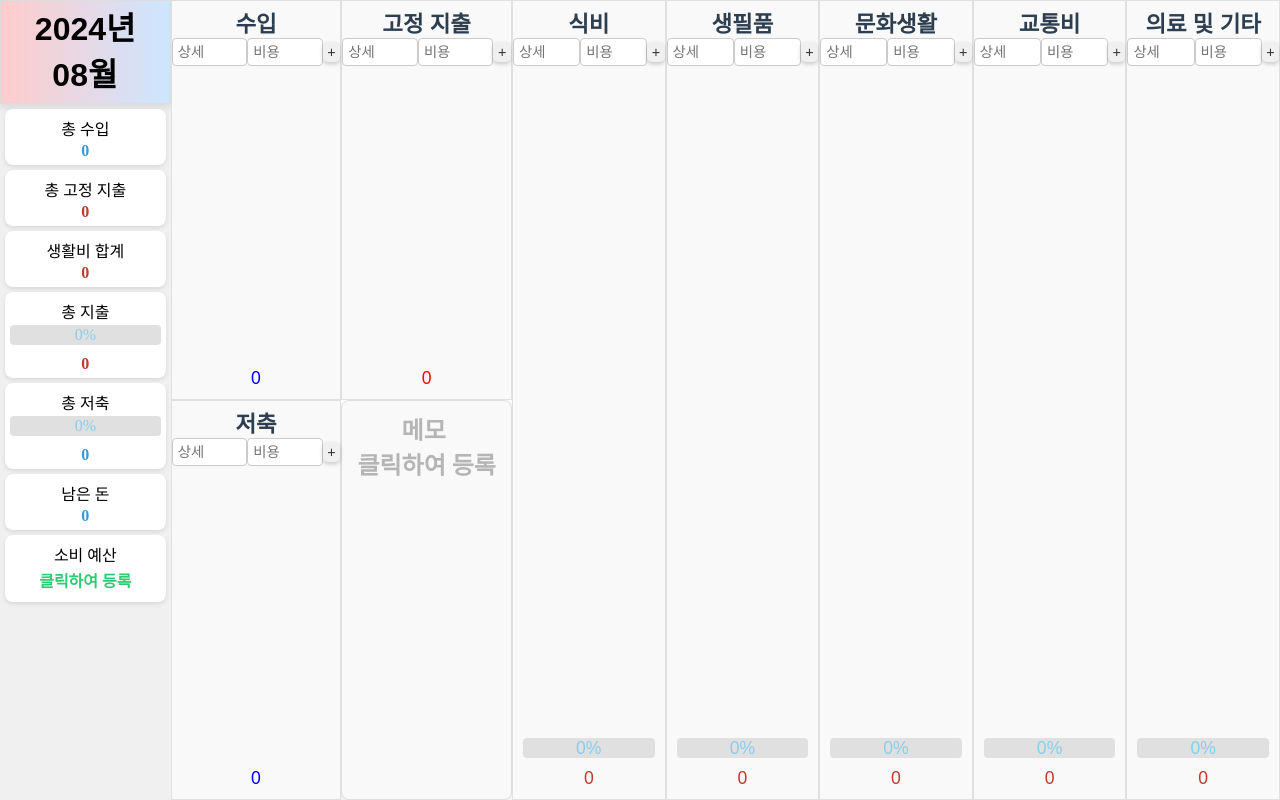
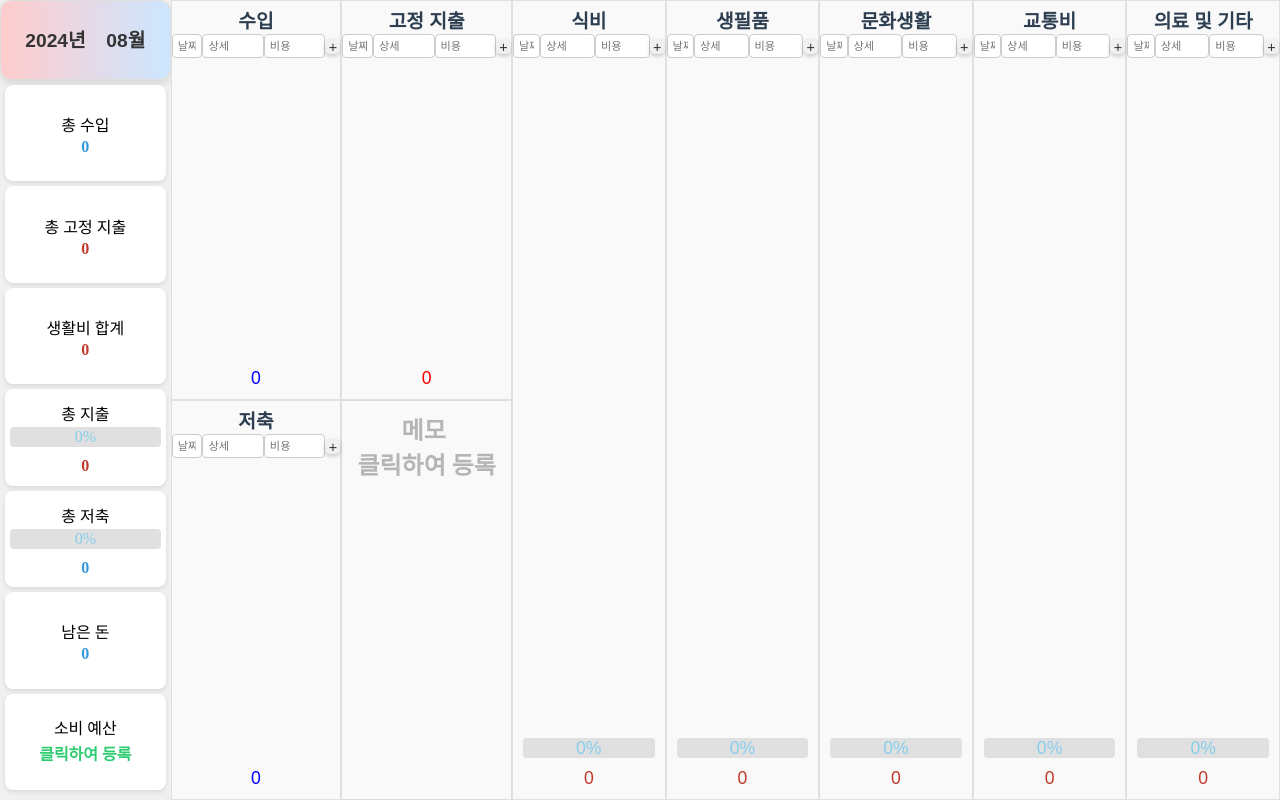
Before and after one commit to tomyhas59/household-book, a React (Create React App) app: page / in a window 1280 px wide. Built offline with nearby package versions, Linux system fonts and the light colour scheme.

Commit message:
add date

```diff
--- a/src/App.js
+++ b/src/App.js
@@ -141,6 +141,7 @@ const ColumnContainer = styled.div`
   display: flex;
   flex-direction: column;
   align-items: center;
+  height: 100vh;
 `;
 
 const DetailsContainer = styled.div`
--- a/src/components/Account.js
+++ b/src/components/Account.js
@@ -6,6 +6,7 @@ import { ProgressBar, ProgressContainer } from "./Details";
 const AccountContainer = styled.div`
   display: flex;
   width: 100%;
+  height: 90vh;
   flex-direction: column;
   justify-content: center;
   align-items: center;
@@ -14,7 +15,10 @@ const AccountContainer = styled.div`
 
 const AccountSection = styled.div`
   width: 100%;
-  height: 100%;
+  height: 15vh;
+  display: flex;
+  flex-direction: column;
+  justify-content: center;
   background: white;
   margin-bottom: 5px;
   padding: 5px;
@@ -138,7 +142,7 @@ const Account = ({
   }, [isBudget]);
 
   useEffect(() => {
-    const newSpendingPer = ((livingTotal + fixed) / income) * 100 || 0;
+    const newSpendingPer = income ? ((livingTotal + fixed) / income) * 100 : 0;
     setSpendingPer(newSpendingPer);
   }, [fixed, income, livingTotal]);
 
--- a/src/components/CommonForm.js
+++ b/src/components/CommonForm.js
@@ -18,11 +18,14 @@ const CommonForm = ({ title, setTotalItem, color, dateKey, dataBydate }) => {
   const [transactions, setTransactions] = useState([]);
   const [amount, setAmount] = useState("");
   const [description, setDescription] = useState("");
-  const descriptionRef = useRef(null);
   const [hoveredItemId, setHoveredItemId] = useState(null);
   const [editFormById, setEditFormById] = useState(null);
   const [editDescription, setEditDescription] = useState("");
   const [editAmount, setEditAmount] = useState(0);
+  const [editDate, setEditDate] = useState(0);
+  const [date, setDate] = useState("");
+  const dateRef = useRef(null);
+  const listRef = useRef(null);
 
   useEffect(() => {
     if (dataBydate && dataBydate[title]) {
@@ -47,6 +50,7 @@ const CommonForm = ({ title, setTotalItem, color, dateKey, dataBydate }) => {
 
     const newTransaction = {
       id: Date.now(),
+      date,
       amount: parseFloat(amount),
       description,
     };
@@ -64,8 +68,9 @@ const CommonForm = ({ title, setTotalItem, color, dateKey, dataBydate }) => {
 
     setTransactions([...transactions, newTransaction]);
     setAmount("");
+    setDate("");
     setDescription("");
-    descriptionRef.current.focus();
+    dateRef.current.focus();
   };
 
   const deleteTransactionById = async (title, id) => {
@@ -94,6 +99,7 @@ const CommonForm = ({ title, setTotalItem, color, dateKey, dataBydate }) => {
     if (transaction) {
       setEditDescription(transaction.description);
       setEditAmount(transaction.amount);
+      setEditDate(transaction.date);
     }
   };
 
@@ -125,18 +131,38 @@ const CommonForm = ({ title, setTotalItem, color, dateKey, dataBydate }) => {
     setTransactions(updatedTransactions);
     setAmount("");
     setDescription("");
+    setDate("");
     setEditFormById(null);
-    descriptionRef.current.focus();
   };
+
+  useEffect(() => {
+    const handleClickOutside = (event) => {
+      if (listRef.current && !listRef.current.contains(event.target)) {
+        setEditFormById(null);
+      }
+    };
+    document.addEventListener("mousedown", handleClickOutside);
+    return () => {
+      document.removeEventListener("mousedown", handleClickOutside);
+    };
+  }, []);
 
   return (
     <Container style={{ height: "50vh" }}>
       <Title>{title}</Title>
-      <List style={{ maxHeight: "70%" }}>
+      <List ref={listRef} style={{ maxHeight: "70%" }}>
         {transactions.map((transaction) => (
           <React.Fragment key={transaction.id}>
             {editFormById === transaction.id ? (
               <Form onSubmit={(e) => editTransaction(e, transaction.id)}>
+                <Input
+                  type="number"
+                  placeholder="날짜"
+                  value={editDate}
+                  onChange={(e) => setEditDate(e.target.value)}
+                  min="1"
+                  max="31"
+                />
                 <Input
                   type="text"
                   placeholder="상세"
@@ -170,6 +196,7 @@ const CommonForm = ({ title, setTotalItem, color, dateKey, dataBydate }) => {
                 onMouseLeave={() => setHoveredItemId(null)}
                 onClick={() => handleModifyForm(transaction.id)}
               >
+                <ListItemText>{transaction.date}</ListItemText>
                 <ListItemText>{transaction.description}</ListItemText>
                 <ListItemText style={{ color: color }}>
                   {transaction.amount.toLocaleString()}
@@ -190,7 +217,15 @@ const CommonForm = ({ title, setTotalItem, color, dateKey, dataBydate }) => {
       </List>
       <Form onSubmit={addTransaction}>
         <Input
-          ref={descriptionRef}
+          ref={dateRef}
+          type="number"
+          placeholder="날짜"
+          value={date}
+          onChange={(e) => setDate(e.target.value)}
+          min="1"
+          max="31"
+        />
+        <Input
           type="text"
           placeholder="상세"
           value={description}
--- a/src/components/DateSelector.js
+++ b/src/components/DateSelector.js
@@ -7,6 +7,7 @@ const DateSelector = ({ year, month, setYear, setMonth }) => {
 
   return (
     <DateContainer>
+      <SelectContainer>
         <Select value={year} onChange={(e) => setYear(e.target.value)}>
           {years.map((year) => (
             <option key={year} value={year}>
@@ -21,6 +22,7 @@ const DateSelector = ({ year, month, setYear, setMonth }) => {
             </option>
           ))}
         </Select>
+      </SelectContainer>
     </DateContainer>
   );
 };
@@ -29,21 +31,32 @@ export default DateSelector;
 
 const DateContainer = styled.div`
   width: 100%;
+  height: 10vh;
   background-image: linear-gradient(to right, #ffcccc, #cce6ff);
   border: 1px solid #ddd;
   box-shadow: 0 4px 8px rgba(0, 0, 0, 0.1);
   padding: 5px;
-  text-align: center;
+  display: flex;
+  justify-content: center;
+  align-items: center;
+  border-radius: 12px;
 `;
 
+const SelectContainer = styled.div`
+  display: flex;
+`;
 const Select = styled.select`
-  appearance: none; //화살표 제거
+  appearance: none;
+  border: none;
   background-color: inherit;
-  font-size: 2rem;
+  font-size: 1.2rem;
   font-weight: bold;
-  border: none;
-  color: black;
-  padding: 5px;
+  color: #333;
+  padding: 10px;
   cursor: pointer;
-  margin: 0 auto;
+  position: relative;
+  transition: transform 0.6s;
+  &:hover {
+    transform: scale(1.3);
+  }
 `;
--- a/src/components/Details.js
+++ b/src/components/Details.js
@@ -16,7 +16,7 @@ export const Title = styled.h2`
   margin-top: 5px;
   color: #2c3e50;
   text-align: center;
-  font-size: 1.4rem;
+  font-size: 1.2rem;
   font-weight: 600;
   @media (max-width: 480px) {
     font-size: 1rem;
@@ -31,7 +31,7 @@ export const List = styled.div`
 export const ListItem = styled.div`
   position: relative;
   display: grid;
-  grid-template-columns: 1fr 1fr auto;
+  grid-template-columns: 1fr 1.5fr 1.5fr auto;
   align-items: center;
   border-bottom: 1px solid #ddd;
   padding: 5px;
@@ -50,12 +50,12 @@ export const ListItem = styled.div`
 
 export const ListItemText = styled.div`
   color: #333;
-  font-size: 0.9rem;
+  font-size: 0.7rem;
 `;
 
 export const Button = styled.button`
-  width: 20px;
-  height: 20px;
+  width: 15px;
+  height: 15px;
   cursor: pointer;
   font-size: 0.9rem;
   background-color: #f0f0f0;
@@ -73,13 +73,13 @@ export const Button = styled.button`
 export const TransparentButton = styled.button`
   background-color: transparent;
   border: none;
-  width: 20px;
-  height: 20px;
+  width: 15px;
+  height: 15px;
 `;
 
 export const CancelButton = styled.button`
-  width: 20px;
-  height: 20px;
+  width: 15px;
+  height: 15px;
   cursor: pointer;
   font-size: 0.9rem;
   background-color: #ff5252;
@@ -95,8 +95,10 @@ export const CancelButton = styled.button`
 `;
 
 export const Form = styled.form`
-  display: flex;
+  display: grid;
+  grid-template-columns: 1fr 2fr 2fr auto auto;
   align-items: center;
+  position: relative;
   @media (max-width: 480px) {
     flex-direction: column;
   }
@@ -104,12 +106,15 @@ export const Form = styled.form`
 
 export const Input = styled.input`
   padding: 5px;
-  width: 50%;
+  width: 100%;
   border: 1px solid #ccc;
   border-radius: 4px;
-  font-size: 0.9rem;
+  font-size: 0.7rem;
   @media (max-width: 480px) {
     width: 100%;
+  }
+  &::-webkit-inner-spin-button {
+    -webkit-appearance: none;
   }
 `;
 
@@ -163,12 +168,15 @@ const Details = ({
   const [transactions, setTransactions] = useState([]);
   const [amount, setAmount] = useState("");
   const [description, setDescription] = useState("");
-  const descriptionRef = useRef(null);
   const [per, setPer] = useState(0);
   const [hoveredItemId, setHoveredItemId] = useState(null);
   const [editFormById, setEditFormById] = useState(null);
   const [editDescription, setEditDescription] = useState("");
   const [editAmount, setEditAmount] = useState(0);
+  const [editDate, setEditDate] = useState(0);
+  const [date, setDate] = useState("");
+  const dateRef = useRef(null);
+  const listRef = useRef(null);
 
   const calculateTotal = useCallback(() => {
     if (transactions)
@@ -201,6 +209,7 @@ const Details = ({
 
     const newTransaction = {
       id: Date.now(),
+      date,
       amount: parseFloat(amount),
       description,
     };
@@ -217,8 +226,9 @@ const Details = ({
 
     setTransactions([...transactions, newTransaction]);
     setAmount("");
+    setDate("");
     setDescription("");
-    descriptionRef.current.focus();
+    dateRef.current.focus();
   };
 
   const deleteTransactionById = async (detailCategory, id) => {
@@ -262,9 +272,9 @@ const Details = ({
     await localforage.setItem(dateKey, existingData);
     setTransactions(updatedTransactions);
     setAmount("");
+    setDate("");
     setDescription("");
     setEditFormById(null);
-    descriptionRef.current.focus();
   };
 
   const handleModifyForm = async (id) => {
@@ -276,13 +286,26 @@ const Details = ({
     if (transaction) {
       setEditDescription(transaction.description);
       setEditAmount(transaction.amount);
+      setEditDate(transaction.date);
     }
   };
+
+  useEffect(() => {
+    const handleClickOutside = (event) => {
+      if (listRef.current && !listRef.current.contains(event.target)) {
+        setEditFormById(null);
+      }
+    };
+    document.addEventListener("mousedown", handleClickOutside);
+    return () => {
+      document.removeEventListener("mousedown", handleClickOutside);
+    };
+  }, []);
 
   return (
     <Container>
       <Title>{title}</Title>
-      <List>
+      <List ref={listRef}>
         {transactions.map((transaction) => (
           <React.Fragment key={transaction.id}>
             {editFormById === transaction.id ? (
@@ -290,6 +313,14 @@ const Details = ({
                 key={transaction.id}
                 onSubmit={(e) => editTransaction(e, transaction.id)}
               >
+                <Input
+                  type="number"
+                  placeholder="날짜"
+                  value={editDate}
+                  onChange={(e) => setEditDate(e.target.value)}
+                  min="1"
+                  max="31"
+                />
                 <Input
                   type="text"
                   placeholder="상세"
@@ -318,6 +349,7 @@ const Details = ({
                 onMouseLeave={() => setHoveredItemId(null)}
                 onClick={() => handleModifyForm(transaction.id)}
               >
+                <ListItemText>{transaction.date}</ListItemText>
                 <ListItemText>{transaction.description}</ListItemText>
                 <ListItemText style={{ color: "red" }}>
                   {transaction.amount.toLocaleString()}
@@ -338,7 +370,15 @@ const Details = ({
       </List>
       <Form onSubmit={addTransaction}>
         <Input
-          ref={descriptionRef}
+          ref={dateRef}
+          type="number"
+          placeholder="날짜"
+          value={date}
+          onChange={(e) => setDate(e.target.value)}
+          min="1"
+          max="31"
+        />
+        <Input
           type="text"
           placeholder="상세"
           value={description}
--- a/src/components/Note.js
+++ b/src/components/Note.js
@@ -89,13 +89,11 @@ const NoteContainer = styled.div`
   height: 50vh;
   padding: 10px;
   border: 1px solid #ddd;
-  border-radius: 8px;
   box-shadow: 0 4px 8px rgba(0, 0, 0, 0.1);
   background-color: #f9f9f9;
   cursor: pointer;
   &:hover {
     background-color: #f0f0f0;
-    border-radius: 8px;
   }
 `;
 
```
Lines whose indentation alone changed are shown as unchanged.
